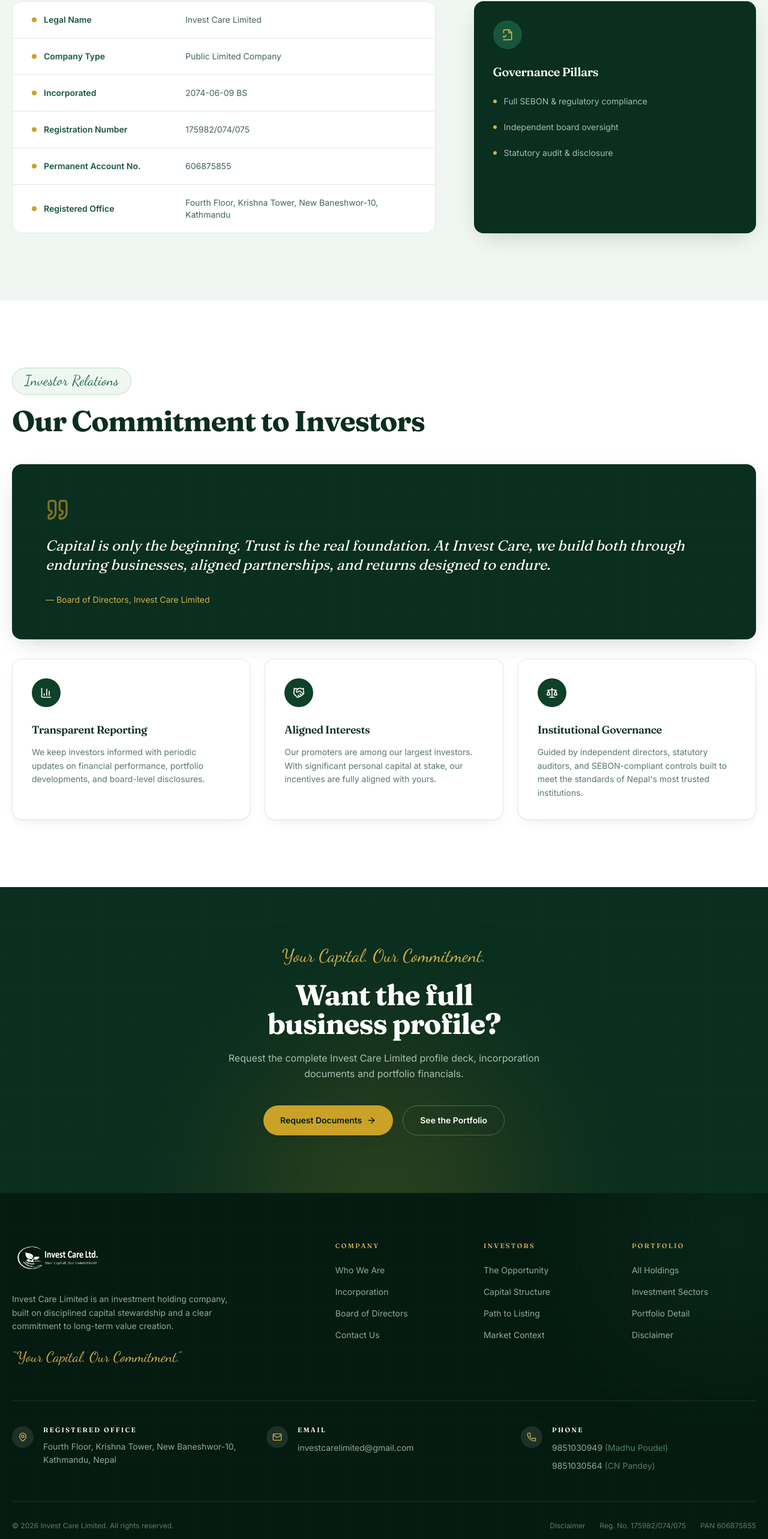
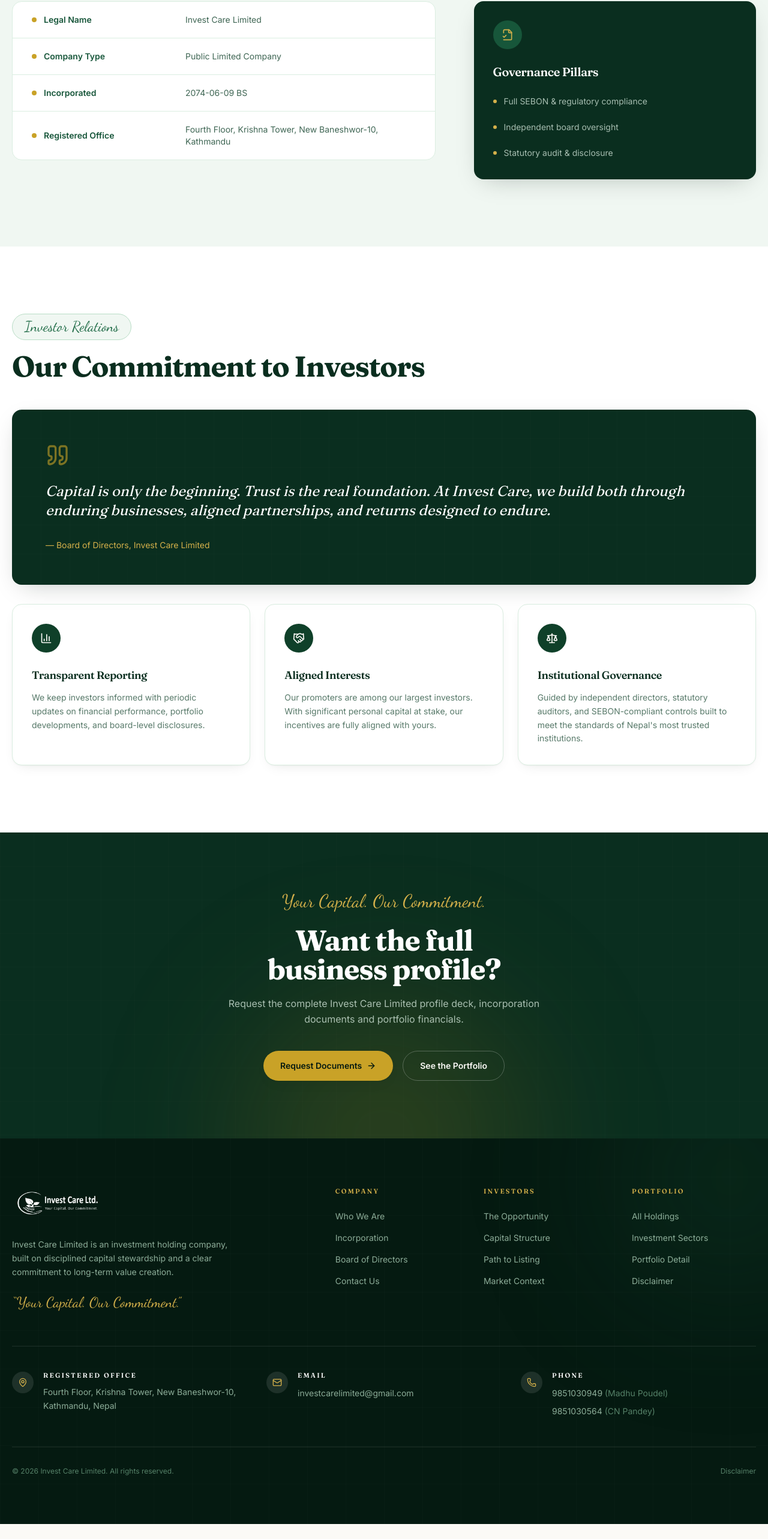
Before and after one commit to BivekJoshi/InvestCareFrontend, a Next.js app: page /about in a window 1280 px wide. Shown: the part 2365-4931 px from the top of the page at 60% size. After the commit the page ends 4906 px from the top, so only its background shows below. Built offline with nearby package versions, Linux system fonts and the light colour scheme.

Commit message:
remove pan registation also remove ledger also cr to unit

```diff
--- a/src/app/contact/page.jsx
+++ b/src/app/contact/page.jsx
@@ -59,7 +59,8 @@
             <div className="rounded-2xl bg-forest-900 p-8 text-cream shadow-lift">
               <p className="script text-2xl text-gold-400">“{company.tagline}”</p>
               <p className="mt-4 text-sm leading-relaxed text-forest-100/70">
-                Invest Care Limited · Reg. No. 175982/074/075 · PAN 606875855
+                Invest Care Limited ·
+                 {/* Reg. No. 175982/074/075 · PAN 606875855 */}
               </p>
             </div>
           </Reveal>
--- a/src/app/page.jsx
+++ b/src/app/page.jsx
@@ -27,7 +27,7 @@
       <CapitalJourney />
       <SectorAllocation tone="light" />
       <PortfolioShowcase />
-      <GlobalStrip />
+      {/* <GlobalStrip /> */}
       <LeadershipStrip />
       <WhyInvest />
       <QuoteParallax />
--- a/src/components/layout/Footer.jsx
+++ b/src/components/layout/Footer.jsx
@@ -89,8 +89,8 @@
             <Link href="/disclaimer" className="transition-colors hover:text-white">
               Disclaimer
             </Link>
-            <span>Reg. No. 175982/074/075</span>
-            <span>PAN 606875855</span>
+            {/* <span>Reg. No. 175982/074/075</span>
+            <span>PAN 606875855</span> */}
           </div>
         </div>
       </div>
--- a/src/components/sections/TickerBand.jsx
+++ b/src/components/sections/TickerBand.jsx
@@ -8,7 +8,7 @@
   'SEBON-compliant roadmap',
   'IPO application · Magh 2083',
   '5 active holdings',
-  'Reg. 175982/074/075',
+  // 'Reg. 175982/074/075',
 ];
 
 /**
--- a/src/components/sections/hero/HeroRaisePanel.jsx
+++ b/src/components/sections/hero/HeroRaisePanel.jsx
@@ -41,7 +41,7 @@
         </figcaption>
 
         <p className="mt-5 font-display text-[2.5rem] font-bold leading-none text-white">
-          <Counter to={heroRaise.target.amount} decimals={2} prefix="NPR " suffix=" Cr" />
+          <Counter to={heroRaise.target.amount} suffix=" Units" />
         </p>
         <p className="mt-2 text-sm text-forest-200/65">{heroRaise.target.label}</p>
 
@@ -84,7 +84,7 @@
       </div>
       <div className="mt-2 flex justify-between text-[10px] uppercase tracking-label text-forest-200/50">
         <span>{percent}% paid up</span>
-        <span>Target {heroRaise.target.value.replace('NPR ', '')}</span>
+        <span>Target {heroRaise.target.value}</span>
       </div>
     </div>
   );
--- a/src/data/company.js
+++ b/src/data/company.js
@@ -39,8 +39,8 @@
     { label: 'Legal Name', value: 'Invest Care Limited' },
     { label: 'Company Type', value: 'Public Limited Company' },
     { label: 'Incorporated', value: '2074-06-09 BS' },
-    { label: 'Registration Number', value: '175982/074/075' },
-    { label: 'Permanent Account No.', value: '606875855' },
+    // { label: 'Registration Number', value: '175982/074/075' },
+    // { label: 'Permanent Account No.', value: '606875855' },
     {
       label: 'Registered Office',
       value: 'Fourth Floor, Krishna Tower, New Baneshwor-10, Kathmandu',
@@ -86,13 +86,14 @@
     { label: 'Additional Paid-Up Capital', value: 'NPR 28.16 Cr' },
   ],
   buildUpTotal: { label: 'Total Promoter Capital', value: 'NPR 38.16 Cr' },
-  // `amount` is the same figure in NPR crore, kept alongside the display string
-  // so charts and progress bars never have to parse the label.
+  // The ask is quoted in capital units rather than currency. `amount` is the
+  // same figure as a bare number, kept alongside the display string so charts
+  // and progress bars never have to parse the label.
   ask: {
-    current: { label: 'Current Paid-Up Capital', value: 'NPR 10.00 Cr', amount: 10 },
-    additional: { label: 'Additional Capital Sought', value: 'NPR 28.16 Cr', amount: 28.16 },
-    target: { label: 'Target Promoter Capital', value: 'NPR 38.16 Cr', amount: 38.16 },
-    note: 'Followed by an IPO Provision of NPR 12.72 Cr (25% of issued capital) to open the company to public shareholders.',
+    current: { label: 'Current Capital Units', value: '263 Units', amount: 263 },
+    additional: { label: 'Additional Units Sought', value: '737 Units', amount: 737 },
+    target: { label: 'Target Capital Units', value: '1,000 Units', amount: 1000 },
+    note: 'Followed by an IPO Provision of 333 Units (25% of issued capital) to open the company to public shareholders.',
   },
 };
 
```
